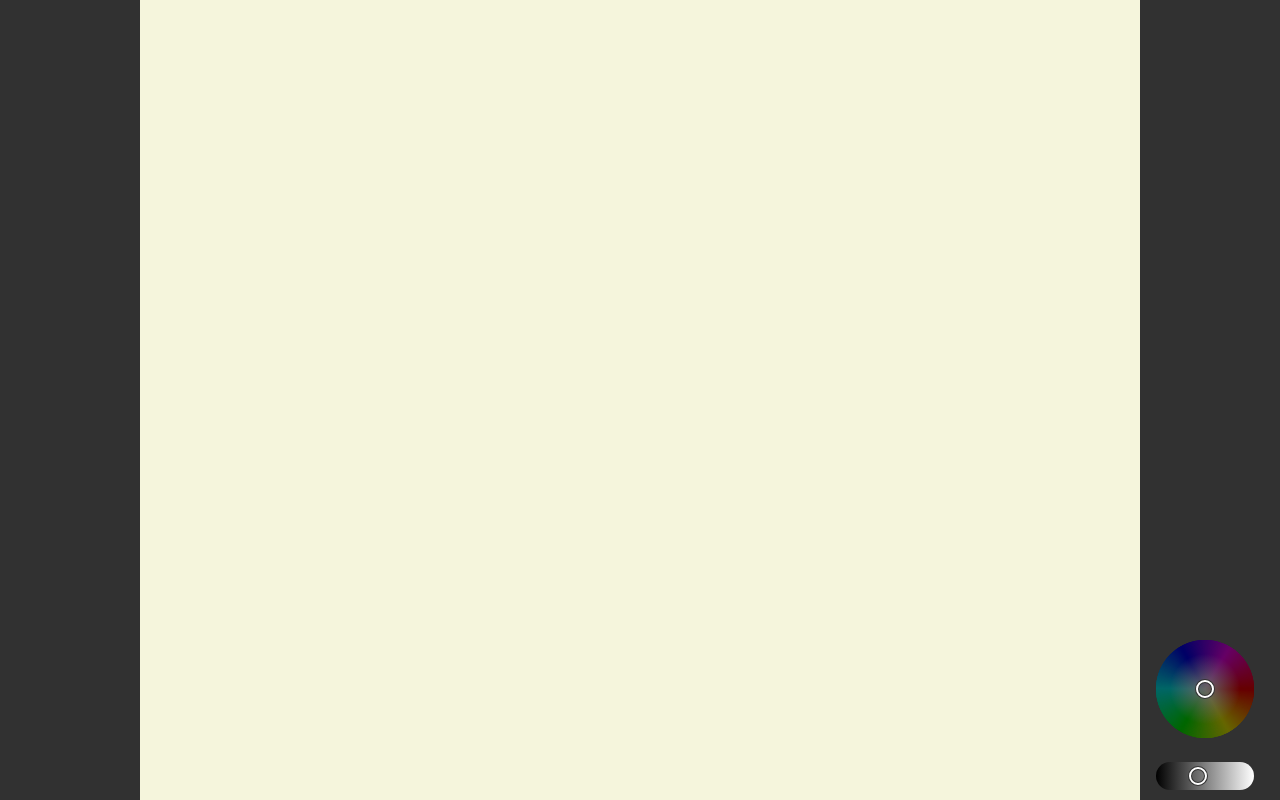
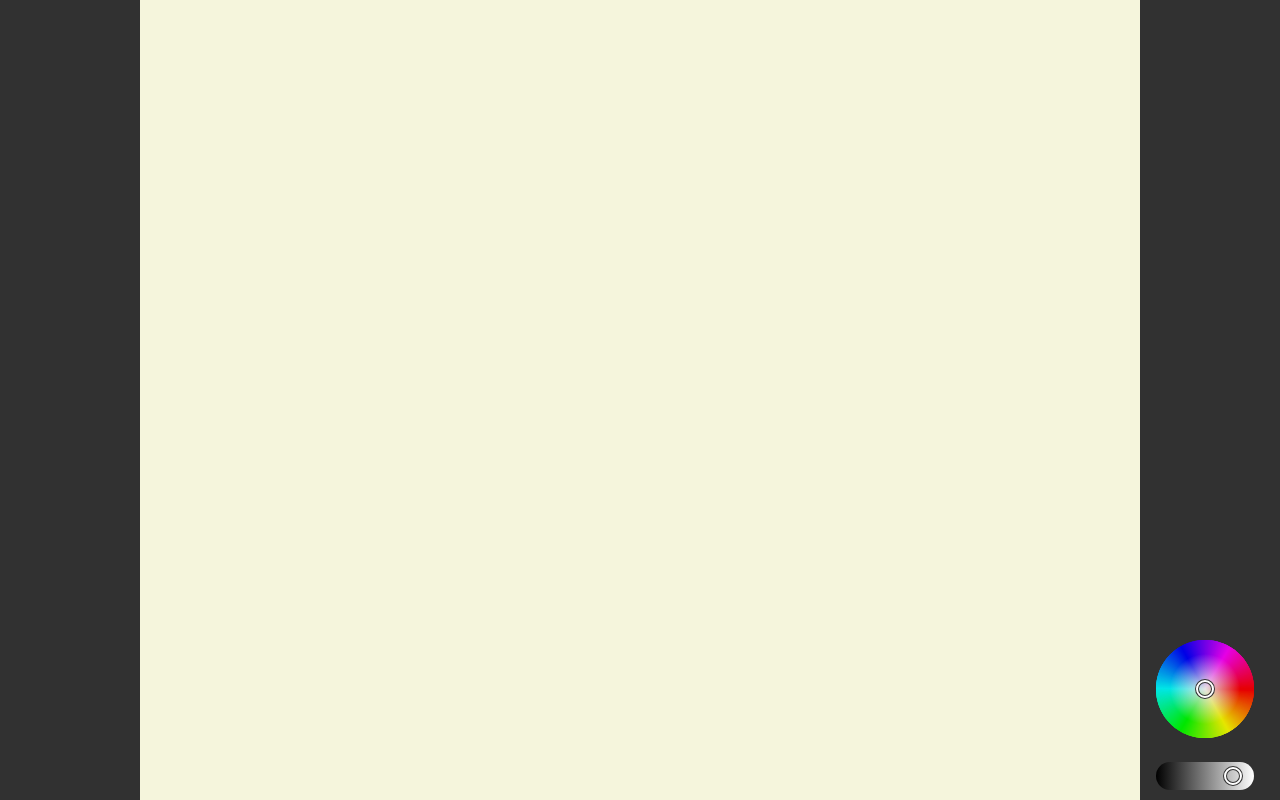
Before and after one commit to joope/Drawit, a website: page index.html in a window 1280 px wide. Shown: the top 800 px of the page. Drawn offline with Linux system fonts and the light colour scheme.

Commit message:
Change coloring

```diff
--- a/index.html
+++ b/index.html
@@ -45,7 +45,7 @@
       bottom: 10px;
       padding: 10px;
       border-radius: 10px;
-      background-color: #888;
+      background-color: #e6e6e6;
       border: none;
       box-shadow: 5px 5px 10px #464646;
       font-size: 24px;
@@ -63,13 +63,13 @@
       padding: 4,
       sliderMargin: 24,
       markerRadius: 8,
-      color: "#666666",
+      color: "#e6e6e6",
       CSS: {} // apply colors to any elements
     });
 
     colorWheel.on("color:change", function(color){
       stroke.color = color.hexString;
-      //btn.style['background-color'] = color.hexString;
+      btn.style['background-color'] = color.hexString;
     });
 
     var ws = new WebSocket("ws://" + location.hostname + ":8082");
@@ -100,7 +100,7 @@
       'x': [],
       'y': [],
       'width': 1,
-      'color': "#666666"
+      'color': "#e6e6e6"
       };
 
     var paint = false;
```
